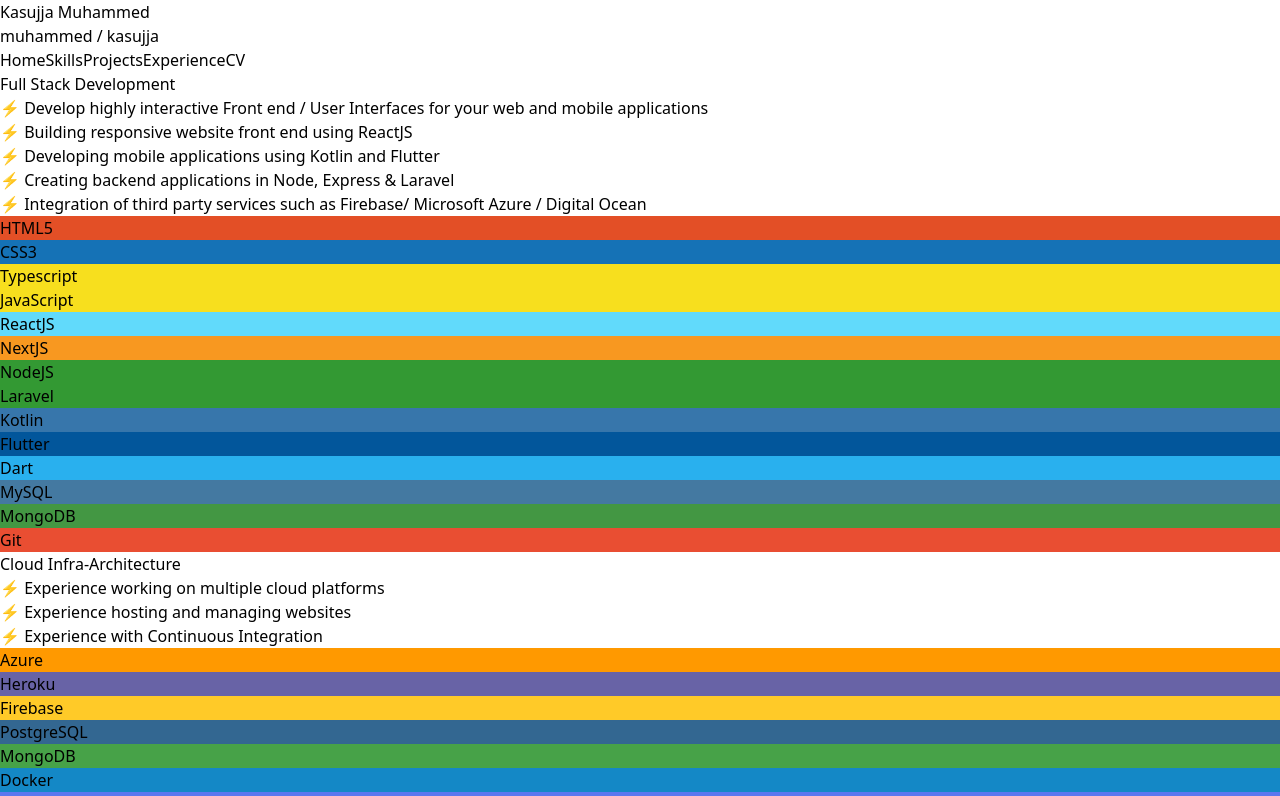
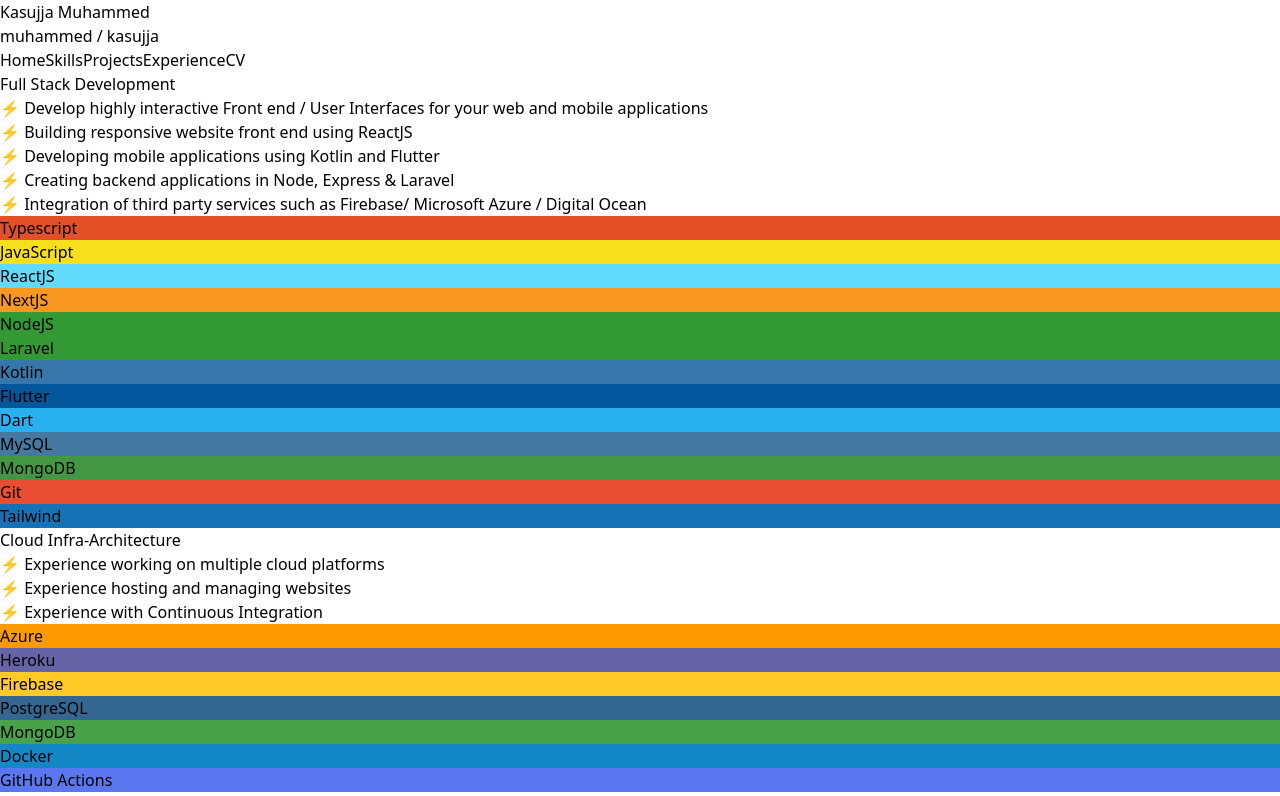
Before and after one commit to MuhammedKasujja/portfolio, a React (Vite) app: page / in a window 1280 px wide. Shown: the top 796 px of the page. Built offline with nearby package versions, Linux system fonts and the light colour scheme.

Commit message:
refactor: skills section

```diff
--- a/src/data/skills.ts
+++ b/src/data/skills.ts
@@ -11,25 +11,11 @@
     ],
     softwareSkills: [
       {
-        name: "HTML5",
-        fontAwesomeClassname: "simple-icons:html5",
-        style: {
-          color: "#E34F26",
-        },
-      },
-      {
-        name: "CSS3",
-        fontAwesomeClassname: "fa-css3",
-        style: {
-          color: "#1572B6",
-        },
-      },
-      {
         name: "Typescript",
         fontAwesomeClassname: "simple-icons:typescript",
         style: {
           backgroundColor: "#FFFFFF",
-          color: "#F7DF1E",
+          color: "#E34F26",
         },
       },
       {
@@ -110,6 +96,13 @@
           color: "#E94E32",
         },
       },
+      {
+        name: "Tailwind",
+        fontAwesomeClassname: "simple-icons:tailwind",
+        style: {
+          color: "#1572B6",
+        },
+      },
     ],
   },
   cloud: {
```
